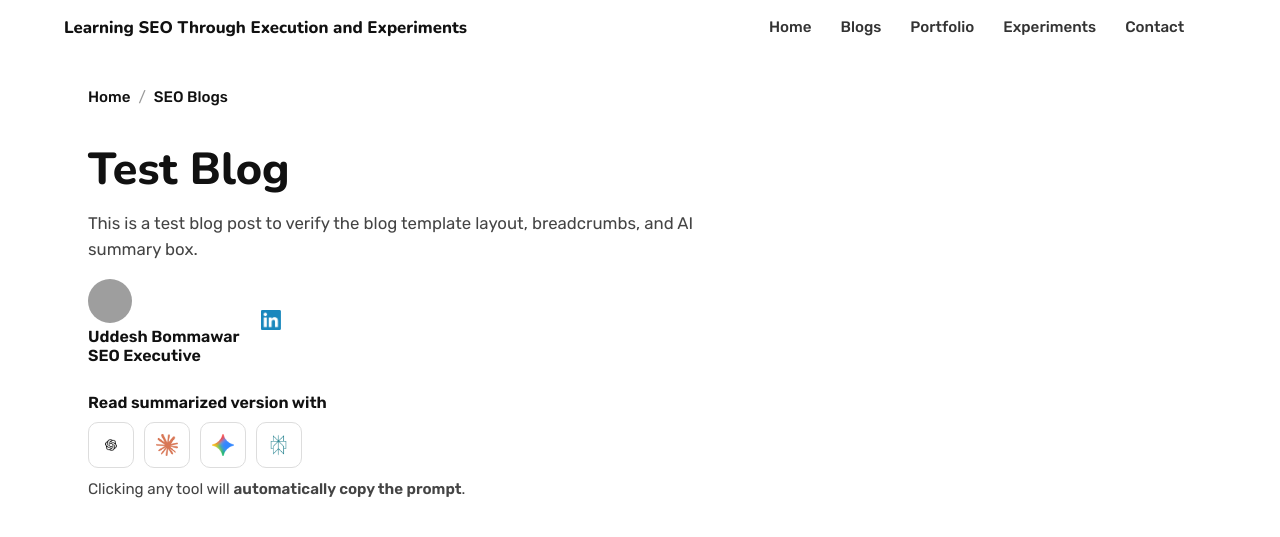
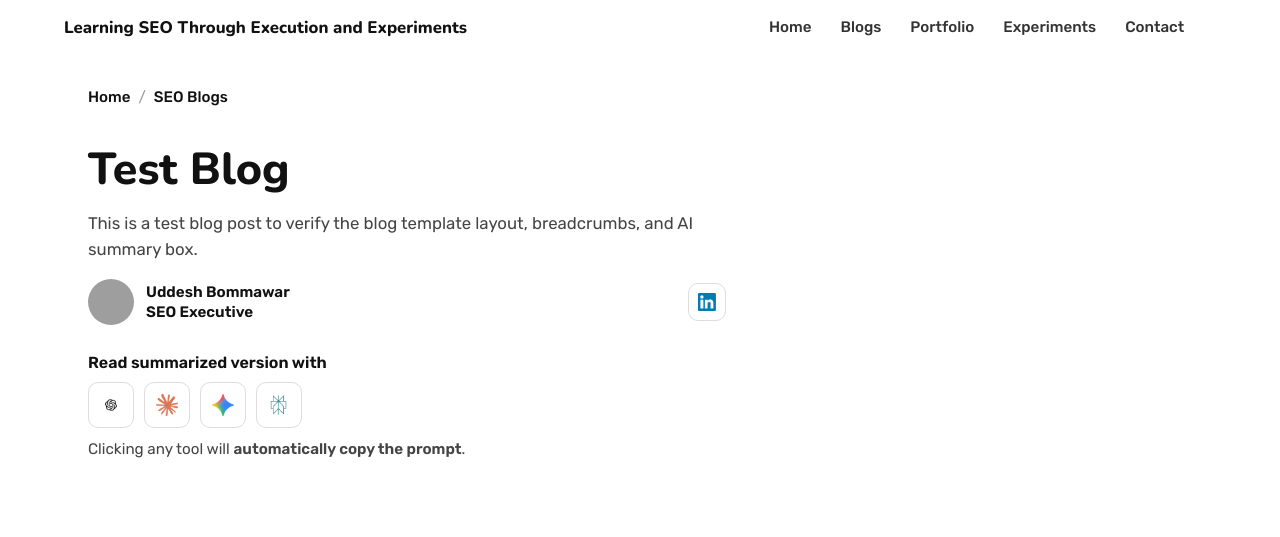
Before and after one commit to uddeshbommawar/uddeshbommawar.github.io, a Jekyll site: the page built from blogs/seo-blogs/test-blog.md, in a window 1280 px wide. Shown: the top 537 px of the page. Built offline with Jekyll 4.4.1, drawn with Linux system fonts in a browser that asks for light colours; grey boxes are pictures that could not be loaded.

Commit message:
Update main.css

```diff
--- a/assets/css/main.css
+++ b/assets/css/main.css
@@ -784,29 +784,66 @@ h1, h2, h3, h4, h5, h6 {
 .post-author-row {
   display: flex;
   align-items: center;
-  gap: 12px;
+  justify-content: space-between; /* ✅ pushes LinkedIn to right */
+  gap: 14px;
   margin-bottom: 18px;
 }
 
+.post-author-left {
+  display: flex;
+  align-items: center;
+  gap: 12px;
+}
+
 .post-author-img {
-  width: 44px;
-  height: 44px;
+  width: 46px;
+  height: 46px;
   border-radius: 999px;
   object-fit: cover;
 }
 
+.post-author-name {
+  display: flex;
+  flex-direction: column;
+  gap: 2px;
+}
+
 .post-author-name p {
   margin: 0;
-  font-weight: 600;
+  font-weight: 700;
   color: #111;
+  font-size: 0.95rem;
+  line-height: 1.2;
+}
+
+.post-author-role {
+  font-size: 0.85rem;
+  color: #666;
+  font-weight: 500;
+  margin: 0;
+}
+
+.post-linkedin {
+  width: 38px;
+  height: 38px;
+  border-radius: 10px;
+  border: 1px solid #ddd;
+  display: flex;
+  align-items: center;
+  justify-content: center;
+  background: #fff;
+  transition: 0.2s ease;
+}
+
+.post-linkedin:hover {
+  transform: translateY(-2px);
+  box-shadow: 0 10px 20px rgba(0,0,0,0.08);
 }
 
 .post-linkedin img {
-  width: 20px;
-  height: 20px;
+  width: 18px;
+  height: 18px;
   object-fit: contain;
-  margin-left: 10px;
-  opacity: 0.9;
 }
 
 .post-linkedin:hover img {
```
